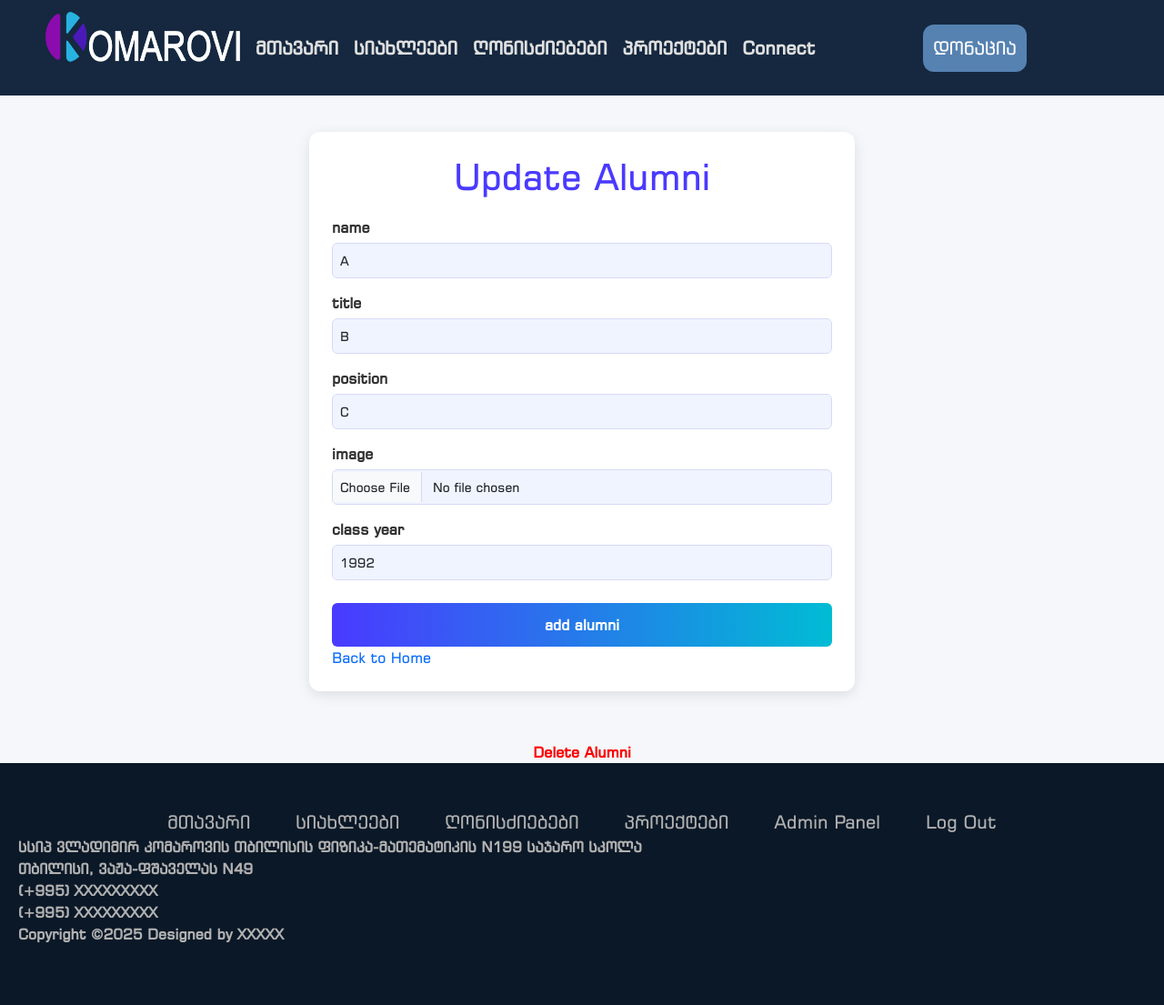
After one commit to Peanguin11/Komarovi-Connect, a Flask app: page /adminpanel/alumni/update/1 in a window 1280 px wide. The commit adds this page. Shown: the whole page at 91% size. Run offline with Flask 3, Linux system fonts and the light colour scheme; a user stored in the database is signed in; some libraries are stand-ins or nearby versions; some web fonts are replaced.

Commit message:
more_changes

```diff
--- a/app/forms.py
+++ b/app/forms.py
@@ -41,3 +41,11 @@ class NewProject(FlaskForm):
     funding_goal = IntegerField('Funding Goal', validators=[DataRequired()])
     image = FileField('Image')
     submit = SubmitField('Add Project')
+
+class NewAlumni(FlaskForm):
+    name = StringField('name')
+    photo_path = FileField('image')
+    title = StringField('title')
+    class_year = StringField('class year')
+    position = StringField('position')
+    submit = SubmitField('add alumni')
--- a/app/routes.py
+++ b/app/routes.py
@@ -8,7 +8,7 @@ from datetime import datetime, timedelta
 from forms import *
 from config import app, db, ADMIN_PASSWORD, ADMIN_USERNAME
 import os
-from models import make_unique,  Events, News, Projects, login_manager, User #, AdminUser
+from models import make_unique,  Events, News, Projects, login_manager, User, AlumniBoard
 
 
 @app.route("/")
@@ -17,7 +17,8 @@ def home():
     all_events = Events.query.order_by(Events.date_added.desc()).all()
     all_news = News.query.order_by(News.date_added.desc()).all()
     all_projects = Projects.query.order_by(Projects.date_added.desc()).all()
-    return render_template('index.html', current_page='home', events=all_events, news=all_news, projects=all_projects)
+    alumni = AlumniBoard.query.all()
+    return render_template('index.html', current_page='home', events=all_events, news=all_news, projects=all_projects, alumni=alumni)
 
 
 
@@ -45,6 +46,89 @@ def project(id):
 @login_required
 def adminpanel():
     return render_template('adminpanel.html')
+
+@app.route("/adminpanel/alumni/", methods=["GET", "POST"])
+@login_required
+def add_alumni():
+    form = NewAlumni()
+    alumni = AlumniBoard.query
+    if form.validate_on_submit():
+        filename = None
+        if form.photo_path.data:
+
+            filename = secure_filename(form.photo_path.data.filename)
+            filename = make_unique(filename)
+            upload_path = os.path.join(current_app.root_path, 'static/uploads', filename)
+            form.photo_path.data.save(upload_path)
+
+
+        alumni = AlumniBoard(
+            title=form.title.data,
+            name=form.name.data,
+            class_year=form.class_year.data,
+            position = form.position.data,
+            photo_path=filename
+        )
+        if AlumniBoard.query.count() >= 3:
+            flash("No more than 3 allowed.")
+        else:
+            db.session.add(alumni)
+            db.session.commit()
+        return redirect(url_for('add_alumni'))
+
+    return render_template('add_alumni.html', form=form, alumni=alumni)
+@app.route("/adminpanel/alumni/update/<int:id>", methods=["GET", "POST"])
+@login_required
+def update_alumni(id):
+    alumni = AlumniBoard.query.get_or_404(id)
+    filename=None
+    form = NewAlumni()
+    if form.validate_on_submit():
+        if alumni.photo_path:
+            image_path = os.path.join(
+                current_app.root_path, "static/uploads", alumni.photo_path
+            )
+            if os.path.exists(image_path):
+                os.remove(image_path)
+        if form.photo_path.data:
+            filename = secure_filename(form.photo_path.data.filename)
+            filename = make_unique(filename)
+            upload_path = os.path.join(current_app.root_path, 'static/uploads', filename)
+            form.photo_path.data.save(upload_path)
+        alumni.title = form.title.data
+        alumni.name=form.name.data
+        alumni.class_year=form.class_year.data
+        alumni.position=form.position.data
+        alumni.photo_path=filename
+        db.session.add(alumni)
+        db.session.commit()
+        return redirect(url_for('adminpanel'))
+    form.title.data = alumni.title
+    form.name.data=alumni.name
+    form.class_year.data = alumni.class_year
+    form.position.data = alumni.position
+    form.photo_path.data=alumni.photo_path
+    return render_template('update_alumni.html', form=form, alumni=alumni)
+
+@app.route("/adminpanel/alumni/delete/<int:id>", methods=['GET', 'POST'])
+@login_required
+def delete_alumni(id):
+    alumni_to_delete = AlumniBoard.query.get_or_404(id)
+    try:
+        if alumni_to_delete.photo_path:
+            image_path = os.path.join(
+                current_app.root_path, "static/uploads", alumni_to_delete.photo_path
+            )
+            if os.path.exists(image_path):
+                os.remove(image_path)
+
+        db.session.delete(alumni_to_delete)
+        db.session.commit()
+        form = NewAlumni()
+        alumni = AlumniBoard.query
+        return redirect(url_for('add_alumni'))
+    except:
+        flash("error")
 
 @app.route("/adminpanel/events", methods=['GET', 'POST'])
 @login_required
--- /dev/null
+++ b/app/static/css/update_alumni.css
@@ -0,0 +1,75 @@
+body {
+  background-color: #f5f7fa;
+  color: #333;
+}
+
+.form-container {
+  max-width: 600px;
+  margin: 40px auto;
+  padding: 25px;
+  background-color: #ffffff;
+  border-radius: 12px;
+  box-shadow: 0px 4px 15px rgba(0, 0, 0, 0.1);
+}
+
+.form-container h1 {
+  text-align: center;
+  color: #4a3aff;
+  margin-bottom: 20px;
+}
+
+.form-group {
+  margin-bottom: 15px;
+}
+
+.form-group label {
+  display: block;
+  margin-bottom: 5px;
+  font-weight: bold;
+}
+
+.form-group input,
+.form-group textarea {
+  width: 100%;
+  padding: 8px;
+  border-radius: 6px;
+  border: 1px solid #d6d9f5;
+  background-color: #f0f4ff;
+  font-size: 14px;
+}
+
+.form-group textarea {
+  min-height: 100px; /* makes it show 3–4 lines */
+  resize: vertical;
+}
+
+.btn-submit {
+  width: 100%;
+  padding: 12px 0;
+  background: linear-gradient(90deg, #4a3aff, #00bcd4);
+  color: white;
+  border: none;
+  font-weight: bold;
+  border-radius: 6px;
+  cursor: pointer;
+  transition: 0.3s ease;
+  margin-top: 10px;
+}
+
+.btn-submit:hover {
+  background: linear-gradient(90deg, #3a2fcc, #0097a7);
+}
+
+.delete-link {
+  display: inline-block;
+  margin-top: 15px;
+  text-align: center;
+  width: 100%;
+  color: red;
+  font-weight: bold;
+  text-decoration: none;
+}
+
+.delete-link:hover {
+  text-decoration: underline;
+}
--- a/app/templates/adminpanel.html
+++ b/app/templates/adminpanel.html
@@ -10,5 +10,6 @@
   <a href="{{ url_for('add_events') }}">Events</a>
   <a href="{{ url_for('admin_news') }}">News</a>
   <a href="{{ url_for('add_projects') }}">Projects</a>
+  <a href="{{ url_for('add_alumni') }}">Alumni</a>
 </div>
 {% endblock %}
--- /dev/null
+++ b/app/templates/update_alumni.html
@@ -0,0 +1,44 @@
+{% extends "base.html" %} {% block head %}
+<link
+  rel="stylesheet"
+  href="{{ url_for('static', filename='css/update_alumni.css') }}"
+/>
+{% endblock %} {% block content %}
+<div class="form-container">
+  <h1>Update Alumni</h1>
+  <form method="POST" action="" enctype="multipart/form-data">
+    {{ form.hidden_tag() }}
+
+    <div class="form-group">
+      <label>{{ form.name.label }}</label>
+      {{ form.name(class="form-control", placeholder="Enter Alumni Name") }}
+    </div>
+
+    <div class="form-group">
+      <label>{{ form.title.label }}</label>
+      {{ form.title(class="form-control") }}
+    </div>
+
+    <div class="form-group">
+      <label>{{ form.position.label }}</label>
+      {{ form.position(class="form-control")}}
+    </div>
+    <div class="form-group">
+      <label>{{ form.photo_path.label }}</label>
+      {{ form.photo_path(class="form-control") }}
+    </div>
+
+    <div class="form-group">
+      <label>{{ form.class_year.label }}</label>
+      {{ form.class_year(class="form-control") }}
+    </div>
+
+    <div>{{ form.submit(class="btn-submit") }}</div>
+  </form>
+
+  <a href="{{ url_for('home') }}" class="back-link">Back to Home</a>
+</div>
+<a href="{{ url_for('delete_alumni', id=alumni.id) }}" class="delete-link"
+  >Delete Alumni</a
+>
+{% endblock %}
```
Also changed, not shown: app/models.py (+8 -187 lines), app/templates/add_alumni.html (added, +48 -0 lines), app/templates/index.html (+12 -85 lines), app/instance/komarovi.db, app/static/uploads/1229bcc7-5f3c-4684-866d-8a9278e82197-Screenshot_from_2025-09-27_01-27-08.png (added).
